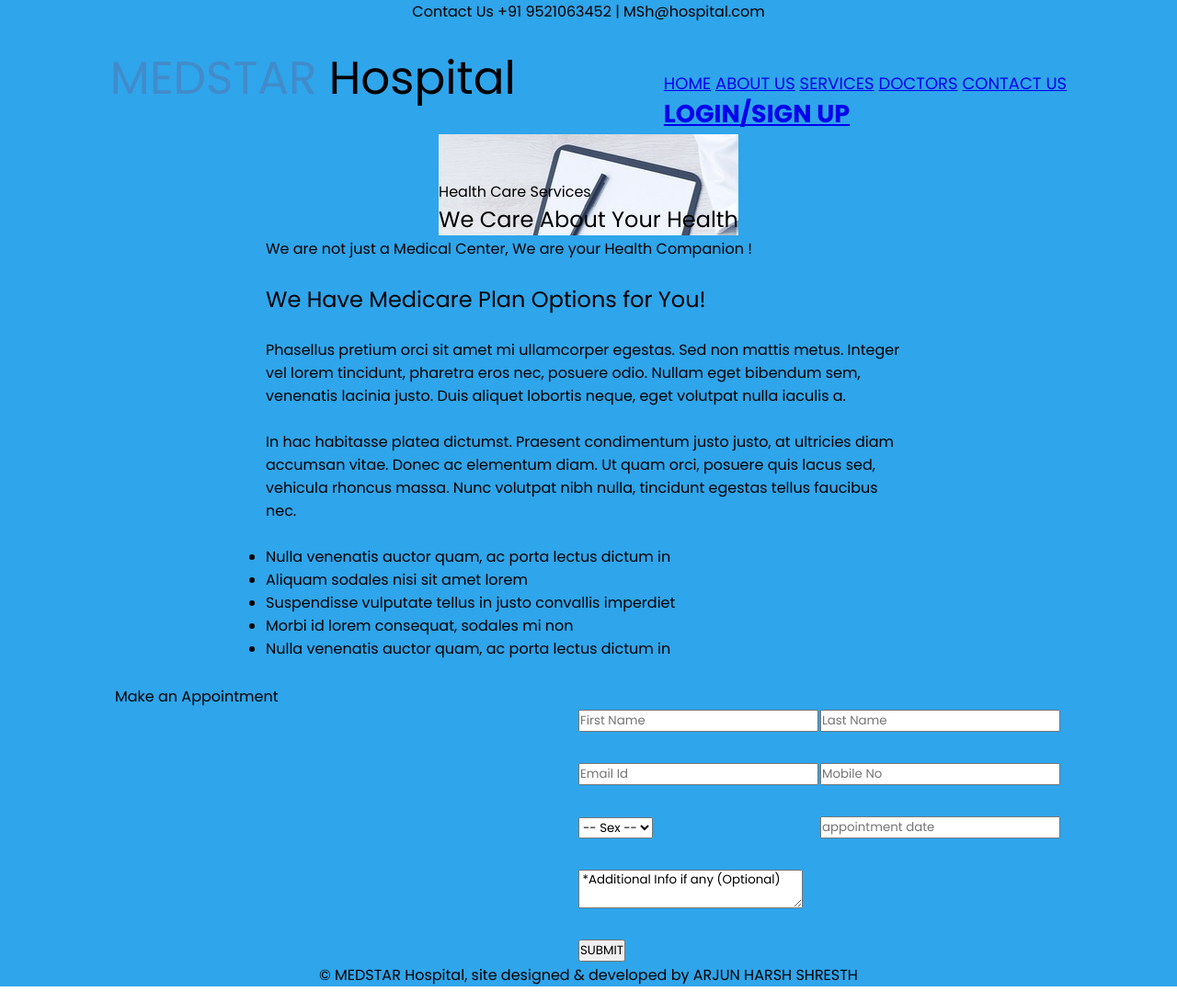
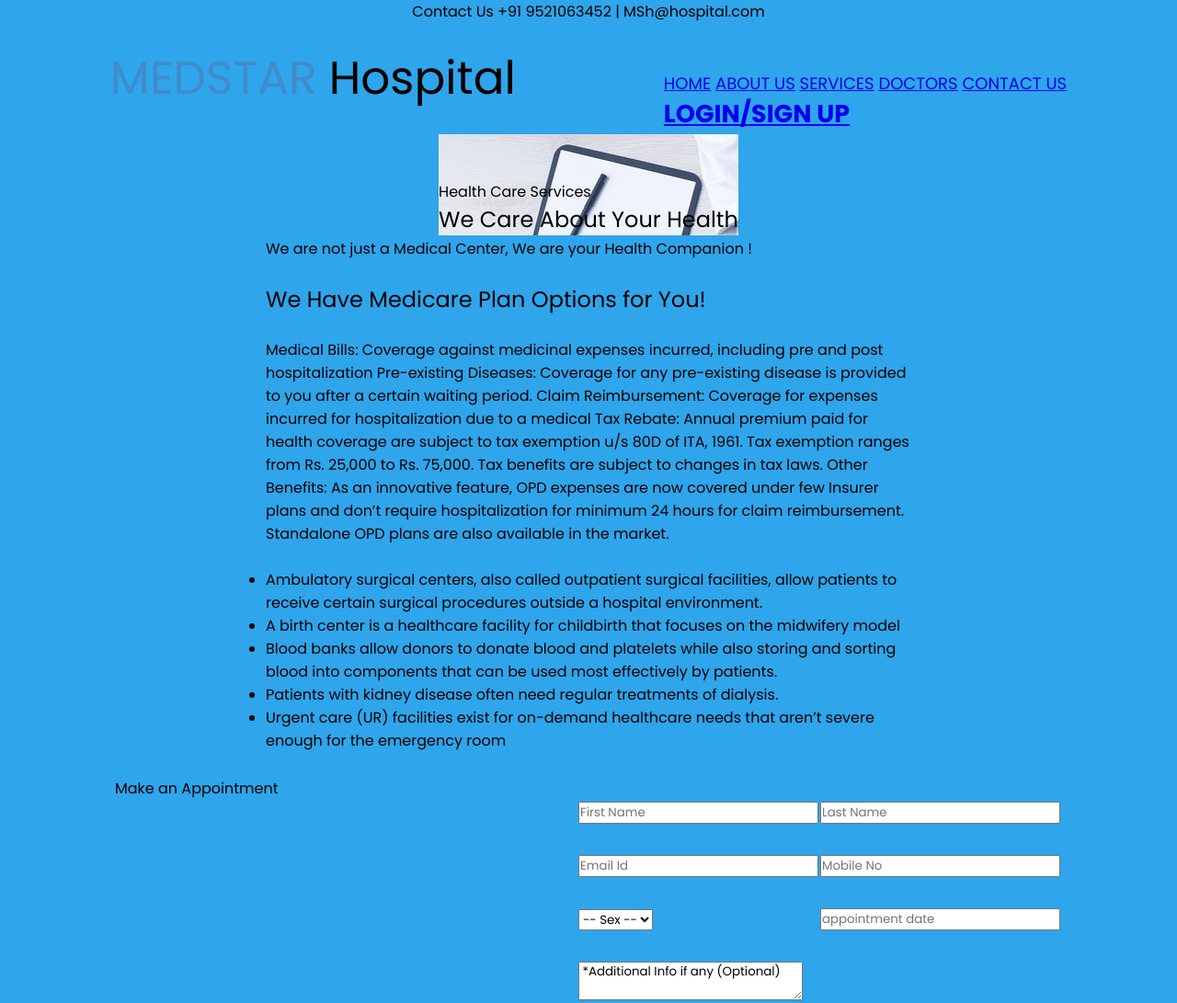
Before and after one commit to tanishjain158/Hospital_Management, a plain HTML site: page index.html in a window 1280 px wide. Shown: the top 1091 px of the page at 92% size. Drawn offline with Linux system fonts and the light colour scheme; files that its build step writes are made by us from their sources.

Commit message:
Update index.html

```diff
--- a/index.html
+++ b/index.html
@@ -52,15 +52,18 @@
 
 					<font color="#000" size="5px"> We Have Medicare Plan Options for You! </font> <br> <br>
 
-Phasellus pretium orci sit amet mi ullamcorper egestas. Sed non mattis metus. Integer vel lorem tincidunt, pharetra eros nec, posuere odio. Nullam eget bibendum sem, venenatis lacinia justo. Duis aliquet lobortis neque, eget volutpat nulla iaculis a. <br><br>
-
-In hac habitasse platea dictumst. Praesent condimentum justo justo, at ultricies diam accumsan vitae. Donec ac elementum diam. Ut quam orci, posuere quis lacus sed, vehicula rhoncus massa. Nunc volutpat nibh nulla, tincidunt egestas tellus faucibus nec. <br><br>
+Medical Bills: Coverage against medicinal expenses incurred, including pre and post hospitalization
+Pre-existing Diseases: Coverage for any pre-existing disease is provided to you after a certain waiting period.
+Claim Reimbursement: Coverage for expenses incurred for hospitalization due to a medical
+Tax Rebate: Annual premium paid for health coverage are subject to tax exemption u/s 80D of ITA, 1961. Tax exemption ranges from Rs. 25,000 to Rs. 75,000.
+Tax benefits are subject to changes in tax laws.
+Other Benefits: As an innovative feature, OPD expenses are now covered under few Insurer plans and don’t require hospitalization for minimum 24 hours for claim reimbursement. Standalone OPD plans are also available in the market. <br><br>
 <ul>
-<li> Nulla venenatis auctor quam, ac porta lectus dictum in
-<li>Aliquam sodales nisi sit amet lorem
-<li>Suspendisse vulputate tellus in justo convallis imperdiet
-<li>Morbi id lorem consequat, sodales mi non
-<li>Nulla venenatis auctor quam, ac porta lectus dictum in
+<li>Ambulatory surgical centers, also called outpatient surgical facilities, allow patients to receive certain surgical procedures outside a hospital environment.
+<li>A birth center is a healthcare facility for childbirth that focuses on the midwifery model
+<li>Blood banks allow donors to donate blood and platelets while also storing and sorting blood into components that can be used most effectively by patients.
+<li>Patients with kidney disease often need regular treatments of dialysis.
+<li>Urgent care (UR) facilities exist for on-demand healthcare needs that aren’t severe enough for the emergency room
 </ul>
 <br>
  </td>
```
